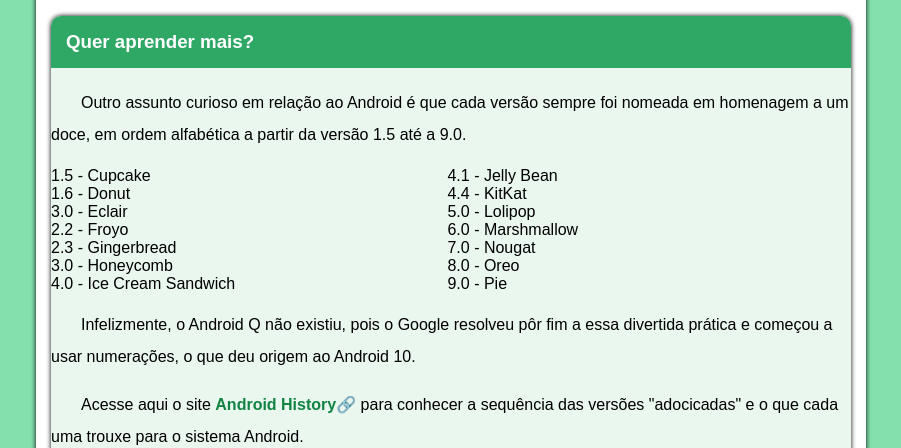
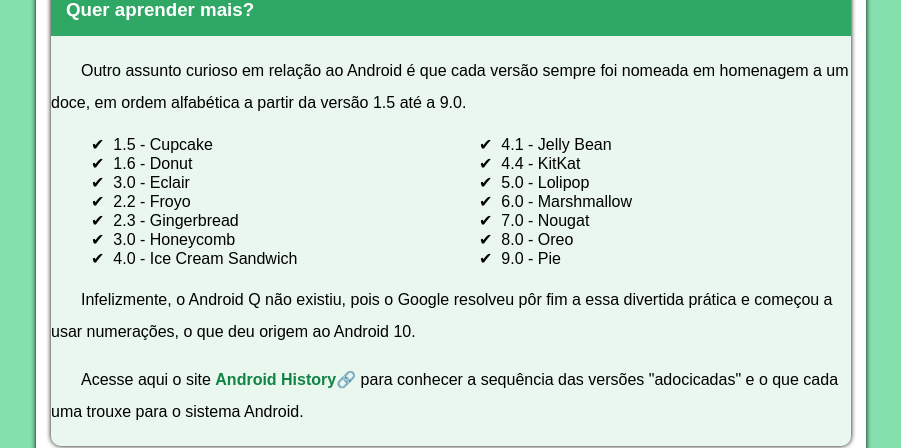
Before and after one commit to PedroMosqueira/Curso-HTML-e-CSS, a plain HTML site: page index.html in a window 1280 px wide. Shown: the part 2352-2800 px from the top of the page, without its empty margins (189-1090 px from the left). Drawn offline with Linux system fonts and the light colour scheme.

Commit message:
Otimização de estilo

```diff
--- a/index.html
+++ b/index.html
@@ -11,7 +11,7 @@
 <body>
     <header>
         <h1 id="topo">CURIOSIDADE DE TECNOLOGIA</h1>
-        <p>Tudo aquilo que você sempre quis saber sobre o mundo <br> Tech, em um único lugar</p>
+        <p>Tudo aquilo que você sempre quis saber sobre o mundo  Tech, em um único lugar.</p>
         <menu>
             <a href="#" class="mn">Home</a>
             <a href="#" class="mn">Notícia</a>
@@ -59,24 +59,24 @@
 
 
 
-            <span>
 
-                1.5 - Cupcake<br>
-                1.6 - Donut<br>
-                3.0 - Eclair<br>
-                2.2 - Froyo<br>
-                2.3 - Gingerbread<br>
-                3.0 - Honeycomb<br>
-                4.0 - Ice Cream Sandwich<br>
-            </span>
-            <span>
-                4.1 - Jelly Bean<br>
-                4.4 - KitKat<br>
-                5.0 - Lolipop<br>
-                6.0 - Marshmallow<br>
-                7.0 - Nougat<br>
-                8.0 - Oreo<br>
-                9.0 - Pie<br>
+
+                <ul>
+                    <li>1.5 - Cupcake</li>
+                    <li>1.6 - Donut</li>
+                    <li>3.0 - Eclair</li>
+                    <li>2.2 - Froyo</li>
+                    <li>2.3 - Gingerbread</li>
+                    <li>3.0 - Honeycomb</li>
+                    <li>4.0 - Ice Cream Sandwich</li>
+                   <li>4.1 - Jelly Bean</li>
+                    <li>4.4 - KitKat</li>
+                    <li>5.0 - Lolipop</li>
+                    <li>6.0 - Marshmallow</li>
+                    <li>7.0 - Nougat</li>
+                    <li>8.0 - Oreo</li>
+                    <li>9.0 - Pie</li>
+                </ul>
             </span>
             <p>Infelizmente, o Android Q não existiu, pois o Google resolveu pôr fim a essa divertida prática e começou a usar numerações, o que deu origem ao Android 10.</p>
 
--- a/style.css
+++ b/style.css
@@ -79,6 +79,7 @@
 menu{
     padding-left: 0px;
     text-align: left;
+    font-weight: bolder ;
 }
 .img{
     text-align: center;
@@ -143,11 +144,9 @@
     content:'\1f517'
 }
 
-span{
-    display: inline-block;
-    width: 49%;
 
-}
+
+
 #rodape{
     background-color:#1A5C38 ;
     color:white;
@@ -165,3 +164,10 @@
  text-indent: 30px;
  line-height: 2em;
 }
+ul{
+    list-style-type: '\2714\00A0\00A0';
+    list-style-position: inside;
+    columns: 2;
+
+
+}
```
